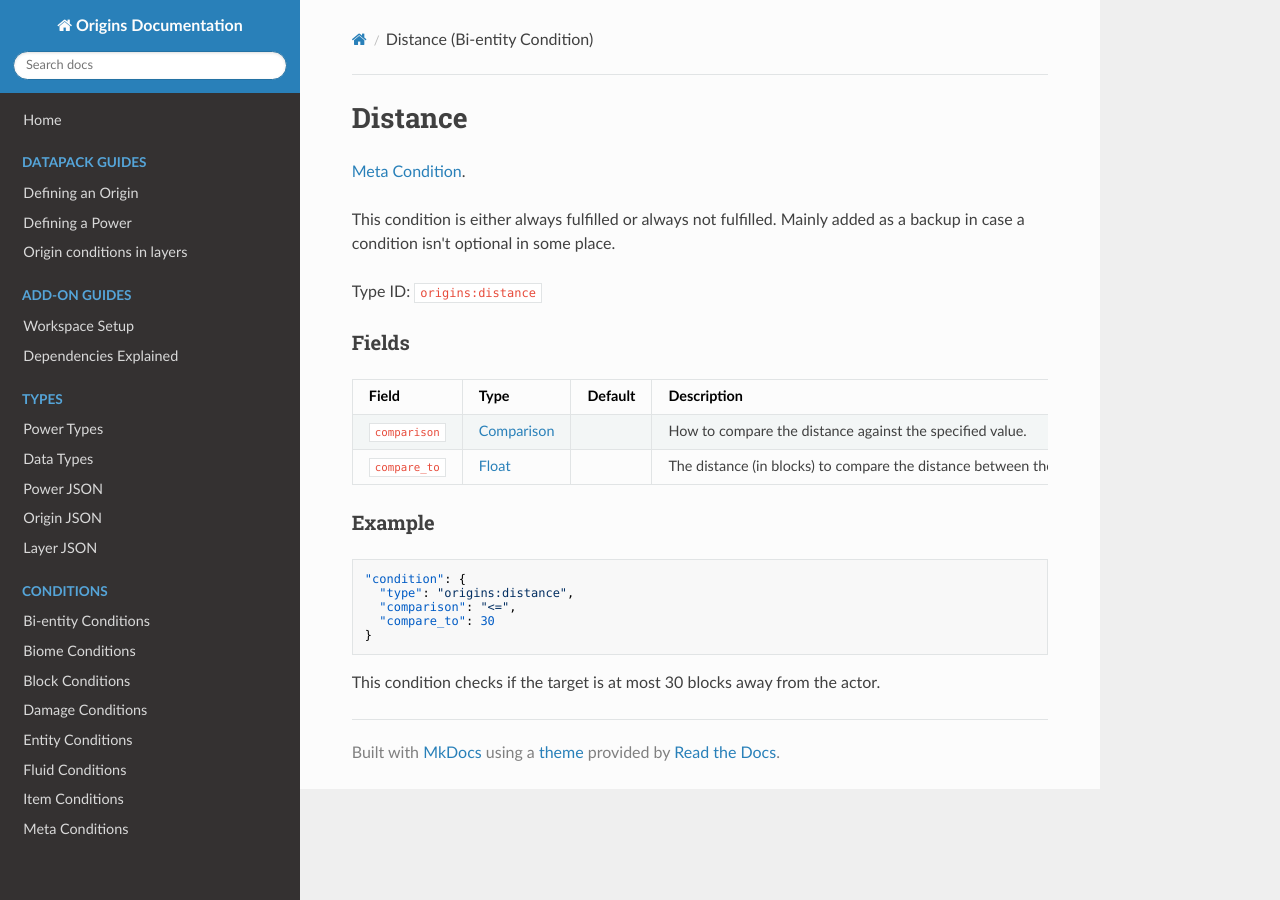
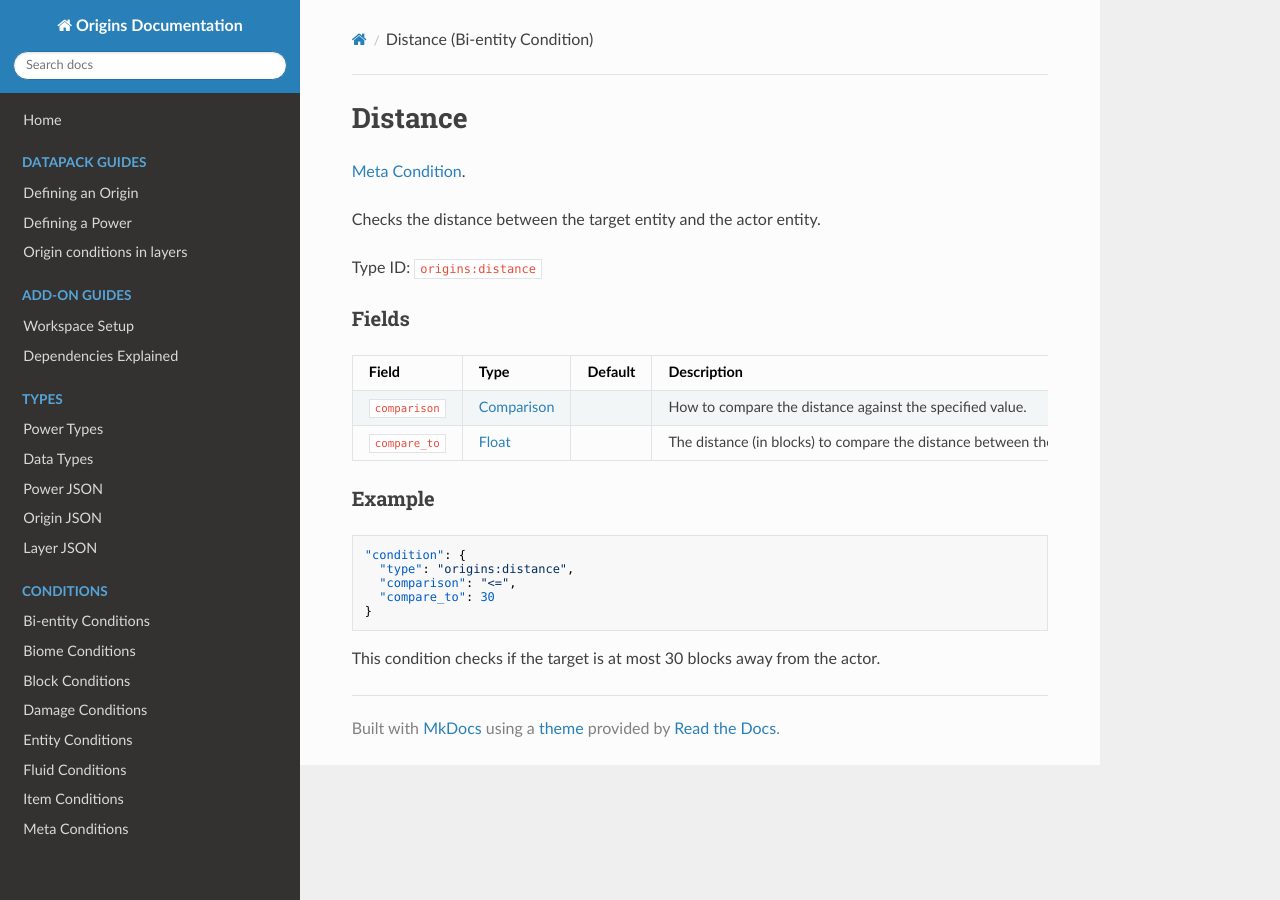
Before and after one commit to apace100/origins-docs, an MkDocs documentation site: the page built from docs/bientity_conditions/distance.md, in a window 1280 px wide. Built offline with MkDocs 1.6.1, drawn with Linux system fonts in a browser that asks for light colours; nearby versions of some CDN libraries.

Commit message:
Fixed description of `distance.md`

```diff
--- a/docs/bientity_conditions/distance.md
+++ b/docs/bientity_conditions/distance.md
@@ -6,7 +6,7 @@ date: 2021-10-06
 
 [Meta Condition](../meta_conditions.md).
 
-This condition is either always fulfilled or always not fulfilled. Mainly added as a backup in case a condition isn't optional in some place.
+Checks the distance between the target entity and the actor entity.
 
 Type ID: `origins:distance`
 
```
